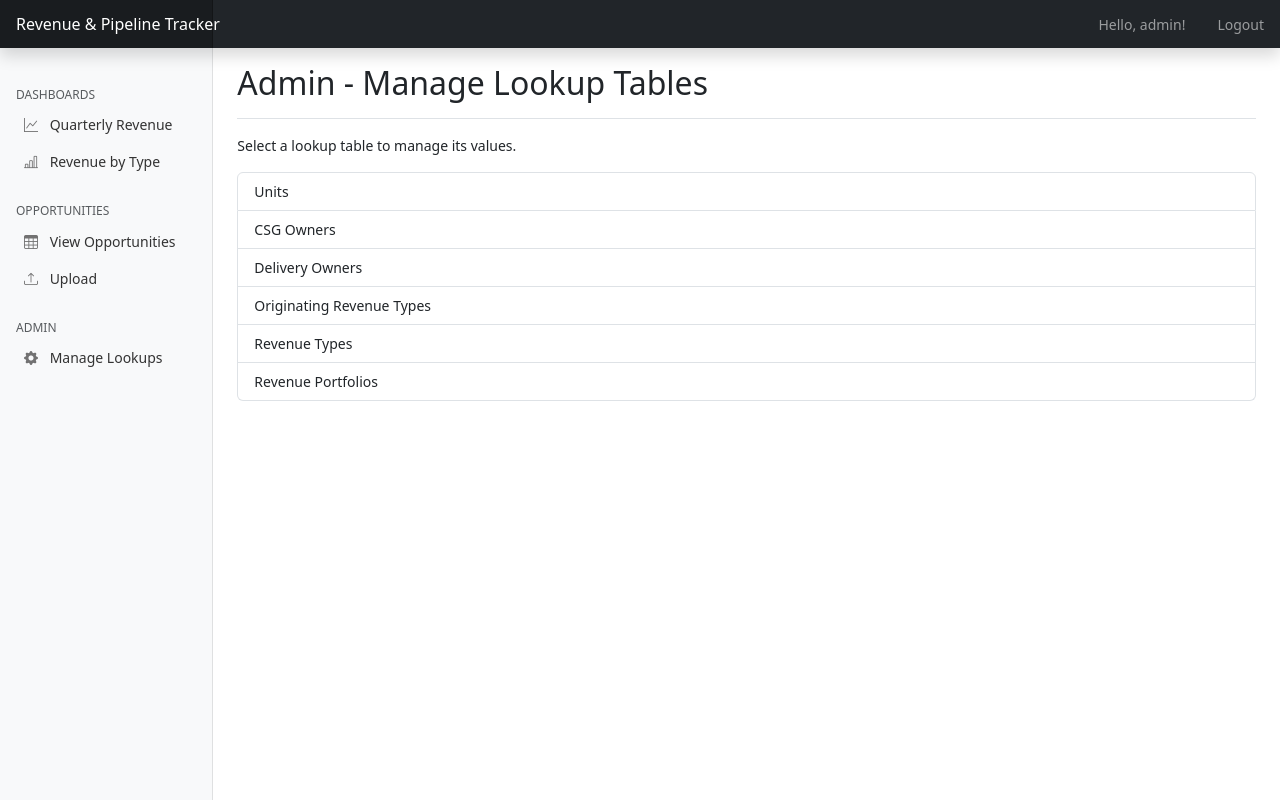
After one commit to sumeettandon/revenue-tracker, a Flask app: page /admin in a window 1280 px wide. The commit adds this page. Run offline with Flask 3, Linux system fonts and the light colour scheme; a user stored in the database is signed in.

Commit message:
Removed Hardcoding

```diff
--- a/app.py
+++ b/app.py
@@ -1,6 +1,7 @@
 import os
 import enum
 import io
+from functools import wraps
 from datetime import date
 
 import pandas as pd
@@ -34,64 +35,47 @@ db = SQLAlchemy(app)
 instance_path = os.path.join(os.path.abspath(os.path.dirname(__file__)), 'instance')
 os.makedirs(instance_path, exist_ok=True)
 
-# --- Enums for Dropdown Choices ---
-# Using enums makes the choices consistent and easy to manage.
+# --- Database Models ---
 
-class RevenuePortfolioEnum(enum.Enum):
-    TO = "T&O"
-    MDCC = "MDCC"
-    HEALTH_SOLUTIONS = "Health Solutions"
-    INFRA_OPERATIONS = "Infrastructure Operations"
-    SOLUTIONS_ENGINEERING = "Solutions Engineering"
-    DATA_ANALYTICS = "Data and Analytics"
-    PMO = "PMO"
+class RevenuePortfolio(db.Model):
+    id = db.Column(db.Integer, primary_key=True)
+    name = db.Column(db.String(100), unique=True, nullable=False)
+    def __repr__(self): return f'<RevenuePortfolio {self.name}>'
 
-class UnitEnum(enum.Enum):
-    ADM = "ADM"
-    IQE = "IQE"
-    DX = "DX"
-    ECAS = "ECAS"
-    EAIS = "EAIS"
+class Unit(db.Model):
+    id = db.Column(db.Integer, primary_key=True)
+    name = db.Column(db.String(100), unique=True, nullable=False)
+    def __repr__(self): return f'<Unit {self.name}>'
 
-class CSGOwnerEnum(enum.Enum):
-    AJAY = "Ajay"
-    JOBY = "Joby"
-    JUBY = "Juby"
-    SHALINI = "Shalini"
-    JASMEET = "Jasmeet"
-    MANISH = "Manish"
+class CSGOwner(db.Model):
+    id = db.Column(db.Integer, primary_key=True)
+    name = db.Column(db.String(100), unique=True, nullable=False)
+    def __repr__(self): return f'<CSGOwner {self.name}>'
 
-class DeliveryOwnerEnum(enum.Enum):
-    SUMEET = "Sumeet"
-    PRASHANT = "Prashant"
-    VIKAS = "Vikas"
-    MAYANK = "Mayank"
+class DeliveryOwner(db.Model):
+    id = db.Column(db.Integer, primary_key=True)
+    name = db.Column(db.String(100), unique=True, nullable=False)
+    def __repr__(self): return f'<DeliveryOwner {self.name}>'
 
-class OriginatingRevenueTypeEnum(enum.Enum):
-    A = "A-Current SoW"
-    B = "B-SoW Extension"
-    C = "C-Pipeline/RFP"
-    D = "D-New Ideas"
-    E = "E-Pitch Industry Ideas"
-    F = "F-Incubate New Ideas"
+class OriginatingRevenueType(db.Model):
+    id = db.Column(db.Integer, primary_key=True)
+    name = db.Column(db.String(100), unique=True, nullable=False)
+    def __repr__(self): return f'<OriginatingRevenueType {self.name}>'
 
-class RevenueTypeEnum(enum.Enum):
-    C = "C-Pipeline/RFP"
-    D = "D-New Ideas"
-    E = "E-Pitch Industry Ideas"
-    F = "F-Incubate New Ideas"
-
-# --- Database Model ---
+class RevenueType(db.Model):
+    id = db.Column(db.Integer, primary_key=True)
+    name = db.Column(db.String(100), unique=True, nullable=False)
+    def __repr__(self): return f'<RevenueType {self.name}>'
 
 class Opportunity(db.Model):
     id = db.Column(db.Integer, primary_key=True)
     project_name = db.Column(db.String(200), nullable=False)
-    revenue_portfolio = db.Column(db.Enum(RevenuePortfolioEnum), nullable=False)
-    unit = db.Column(db.Enum(UnitEnum), nullable=False)
-    csg_owner = db.Column(db.Enum(CSGOwnerEnum), nullable=False)
-    delivery_owner = db.Column(db.Enum(DeliveryOwnerEnum), nullable=False)
-    originating_revenue_type = db.Column(db.Enum(OriginatingRevenueTypeEnum), nullable=False)
-    revenue_type = db.Column(db.Enum(RevenueTypeEnum), nullable=False)
+    revenue_portfolio_id = db.Column(db.Integer, db.ForeignKey('revenue_portfolio.id'), nullable=False)
+    unit_id = db.Column(db.Integer, db.ForeignKey('unit.id'), nullable=False)
+    csg_owner_id = db.Column(db.Integer, db.ForeignKey('csg_owner.id'), nullable=False)
+    delivery_owner_id = db.Column(db.Integer, db.ForeignKey('delivery_owner.id'), nullable=False)
+    originating_revenue_type_id = db.Column(db.Integer, db.ForeignKey('originating_revenue_type.id'), nullable=False)
+    revenue_type_id = db.Column(db.Integer, db.ForeignKey('revenue_type.id'), nullable=False)
     conversion = db.Column(db.Integer, nullable=False) # Percentage
     ritm = db.Column(db.String(100))
     sow_number = db.Column(db.String(100))
@@ -99,6 +83,13 @@ class Opportunity(db.Model):
     end_date = db.Column(db.Date)
     revenue = db.Column(db.Float, nullable=False)
     client_director = db.Column(db.String(100))
+
+    revenue_portfolio = db.relationship('RevenuePortfolio', backref=db.backref('opportunities', lazy=True))
+    unit = db.relationship('Unit', backref=db.backref('opportunities', lazy=True))
+    csg_owner = db.relationship('CSGOwner', backref=db.backref('opportunities', lazy=True))
+    delivery_owner = db.relationship('DeliveryOwner', backref=db.backref('opportunities', lazy=True))
+    originating_revenue_type = db.relationship('OriginatingRevenueType', backref=db.backref('opportunities', lazy=True))
+    revenue_type = db.relationship('RevenueType', backref=db.backref('opportunities', lazy=True))
 
     def __repr__(self):
         return f'<Opportunity {self.project_name}>'
@@ -108,6 +99,7 @@ class User(UserMixin, db.Model):
     username = db.Column(db.String(80), unique=True, nullable=False)
     password_hash = db.Column(db.String(120), nullable=False)
     can_upload = db.Column(db.Boolean, default=False) # New field for upload permission
+    is_admin = db.Column(db.Boolean, default=False) # New field for admin permission
 
     def set_password(self, password):
         self.password_hash = generate_password_hash(password)
@@ -119,16 +111,26 @@ class User(UserMixin, db.Model):
 def load_user(user_id):
     return User.query.get(int(user_id))
 
-# --- Helper function to pass enums to all templates ---
+# --- Helper Functions ---
+
+def admin_required(f):
+    @wraps(f)
+    def decorated_function(*args, **kwargs):
+        if not current_user.is_authenticated or not current_user.is_admin:
+            flash("You must be an admin to view this page.", "danger")
+            return redirect(url_for('dashboard'))
+        return f(*args, **kwargs)
+    return decorated_function
+
 @app.context_processor
-def inject_enums():
+def inject_lookup_data():
     return {
-        'RevenuePortfolioEnum': RevenuePortfolioEnum,
-        'UnitEnum': UnitEnum,
-        'CSGOwnerEnum': CSGOwnerEnum,
-        'DeliveryOwnerEnum': DeliveryOwnerEnum,
-        'OriginatingRevenueTypeEnum': OriginatingRevenueTypeEnum,
-        'RevenueTypeEnum': RevenueTypeEnum,
+        'all_revenue_portfolios': RevenuePortfolio.query.order_by(RevenuePortfolio.name).all(),
+        'all_units': Unit.query.order_by(Unit.name).all(),
+        'all_csg_owners': CSGOwner.query.order_by(CSGOwner.name).all(),
+        'all_delivery_owners': DeliveryOwner.query.order_by(DeliveryOwner.name).all(),
+        'all_originating_revenue_types': OriginatingRevenueType.query.order_by(OriginatingRevenueType.name).all(),
+        'all_revenue_types': RevenueType.query.order_by(RevenueType.name).all(),
         'current_user': current_user # Make current_user available in all templates
     }
 
@@ -136,12 +138,12 @@ def inject_enums():
 def _populate_opportunity_from_form(opportunity, form_data):
     """Helper function to populate an Opportunity object from form data."""
     opportunity.project_name=form_data['project_name']
-    opportunity.revenue_portfolio=RevenuePortfolioEnum[form_data['revenue_portfolio']]
-    opportunity.unit=UnitEnum[form_data['unit']]
-    opportunity.csg_owner=CSGOwnerEnum[form_data['csg_owner']]
-    opportunity.delivery_owner=DeliveryOwnerEnum[form_data['delivery_owner']]
-    opportunity.originating_revenue_type=OriginatingRevenueTypeEnum[form_data['originating_revenue_type']]
-    opportunity.revenue_type=RevenueTypeEnum[form_data['revenue_type']]
+    opportunity.revenue_portfolio_id=int(form_data['revenue_portfolio'])
+    opportunity.unit_id=int(form_data['unit'])
+    opportunity.csg_owner_id=int(form_data['csg_owner'])
+    opportunity.delivery_owner_id=int(form_data['delivery_owner'])
+    opportunity.originating_revenue_type_id=int(form_data['originating_revenue_type'])
+    opportunity.revenue_type_id=int(form_data['revenue_type'])
     opportunity.conversion=int(form_data['conversion'])
     opportunity.ritm=form_data['ritm']
     opportunity.sow_number=form_data['sow_number']
@@ -192,7 +194,7 @@ def register():
             flash('Username already exists. Please choose a different one.', 'danger')
             return redirect(url_for('register'))
 
-        new_user = User(username=username, can_upload=False) # New users cannot upload by default
+        new_user = User(username=username, can_upload=False, is_admin=False) # New users are not admins
         new_user.set_password(password)
         db.session.add(new_user)
         db.session.commit()
@@ -283,49 +285,55 @@ def upload_spreadsheet():
             try:
                 df = pd.read_excel(file, engine='openpyxl')
 
-                # Define expected columns and their corresponding model attribute and type/enum
-                expected_columns = {
-                    'Opportunity/Project name': ('project_name', str),
-                    'Revenue Portfolio': ('revenue_portfolio', RevenuePortfolioEnum),
-                    'Unit': ('unit', UnitEnum),
-                    'CSG Owner': ('csg_owner', CSGOwnerEnum),
-                    'Delivery Owner': ('delivery_owner', DeliveryOwnerEnum),
-                    'Originating Revenue Type': ('originating_revenue_type', OriginatingRevenueTypeEnum),
-                    'Revenue Type': ('revenue_type', RevenueTypeEnum),
-                    'Conversion': ('conversion', int),
-                    'RITM': ('ritm', str),
-                    'SOW': ('sow_number', str),
-                    'Start Date': ('start_date', 'date'),
-                    'End Date': ('end_date', 'date'),
-                    'Revenue': ('revenue', float),
-                    'Client Director': ('client_director', str)
+                # Pre-load lookup data to convert names to IDs
+                lookups = {
+                    'revenue_portfolio_id': {p.name: p.id for p in RevenuePortfolio.query.all()},
+                    'unit_id': {u.name: u.id for u in Unit.query.all()},
+                    'csg_owner_id': {o.name: o.id for o in CSGOwner.query.all()},
+                    'delivery_owner_id': {o.name: o.id for o in DeliveryOwner.query.all()},
+                    'originating_revenue_type_id': {o.name: o.id for o in OriginatingRevenueType.query.all()},
+                    'revenue_type_id': {o.name: o.id for o in RevenueType.query.all()},
+                }
+
+                column_map = {
+                    'Opportunity/Project name': 'project_name',
+                    'Revenue Portfolio': 'revenue_portfolio_id',
+                    'Unit': 'unit_id',
+                    'CSG Owner': 'csg_owner_id',
+                    'Delivery Owner': 'delivery_owner_id',
+                    'Originating Revenue Type': 'originating_revenue_type_id',
+                    'Revenue Type': 'revenue_type_id',
+                    'Conversion': 'conversion',
+                    'RITM': 'ritm',
+                    'SOW': 'sow_number',
+                    'Start Date': 'start_date',
+                    'End Date': 'end_date',
+                    'Revenue': 'revenue',
+                    'Client Director': 'client_director',
                 }
 
                 # Validate that all expected columns are present
-                if not all(col in df.columns for col in expected_columns.keys()):
-                    missing = set(expected_columns.keys()) - set(df.columns)
+                if not all(col in df.columns for col in column_map.keys()):
+                    missing = set(column_map.keys()) - set(df.columns)
                     flash(f'Spreadsheet is missing the following columns: {", ".join(missing)}', 'danger')
                     return redirect(request.url)
 
                 # Process each row in the DataFrame
                 for index, row in df.iterrows():
                     opp_data = {}
-                    for col_name, (attr_name, attr_type) in expected_columns.items():
+                    for col_name, attr_name in column_map.items():
                         value = row.get(col_name)
                         if pd.isna(value):
                             opp_data[attr_name] = None
-                            continue
-
-                        if isinstance(attr_type, type) and issubclass(attr_type, enum.Enum):
-                            # Find enum member by its value (e.g., "T&O")
-                            enum_member = next((e for e in attr_type if e.value == value), None)
-                            if enum_member is None:
+                        elif attr_name in lookups:
+                            lookup_id = lookups[attr_name].get(str(value))
+                            if lookup_id is None:
                                 raise ValueError(f'Invalid value "{value}" for column "{col_name}" on row {index + 2}')
-                            opp_data[attr_name] = enum_member
-                        elif attr_type == 'date':
-                            opp_data[attr_name] = pd.to_datetime(value).date()
+                            opp_data[attr_name] = lookup_id
+                        elif attr_name in ['start_date', 'end_date']:
+                            opp_data[attr_name] = pd.to_datetime(value).date() if value else None
                         else:
-                            opp_data[attr_name] = attr_type(value)
+                            opp_data[attr_name] = value
 
                     new_opp = Opportunity(**opp_data)
                     db.session.add(new_opp)
@@ -347,11 +355,34 @@ def download_spreadsheet():
     query = db.session.query(Opportunity).statement
     df = pd.read_sql(query, db.engine)
 
-    # Convert enum objects to their string values for cleaner Excel output.
-    for col in df.columns:
-        # Check if the column's dtype is 'object' and its non-null values are enums.
-        if df[col].dtype == 'object' and df[col].notna().any() and isinstance(df[col].dropna().iloc[0], enum.Enum):
-            df[col] = df[col].apply(lambda x: x.value if x else None)
+    # Create lookup dictionaries for mapping IDs to names
+    lookups = {
+        'revenue_portfolio_id': {p.id: p.name for p in RevenuePortfolio.query.all()},
+        'unit_id': {u.id: u.name for u in Unit.query.all()},
+        'csg_owner_id': {o.id: o.name for o in CSGOwner.query.all()},
+        'delivery_owner_id': {o.id: o.name for o in DeliveryOwner.query.all()},
+        'originating_revenue_type_id': {o.name: o.id for o in OriginatingRevenueType.query.all()},
+        'revenue_type_id': {o.name: o.id for o in RevenueType.query.all()},
+    }
+
+    # Map foreign key IDs to their string names
+    df['Revenue Portfolio'] = df['revenue_portfolio_id'].map(lookups['revenue_portfolio_id'])
+    df['Unit'] = df['unit_id'].map(lookups['unit_id'])
+    df['CSG Owner'] = df['csg_owner_id'].map(lookups['csg_owner_id'])
+    df['Delivery Owner'] = df['delivery_owner_id'].map(lookups['delivery_owner_id'])
+    df['Originating Revenue Type'] = df['originating_revenue_type_id'].map(lookups['originating_revenue_type_id'])
+    df['Revenue Type'] = df['revenue_type_id'].map(lookups['revenue_type_id'])
+
+    # Select and rename columns for the final Excel file
+    df = df.rename(columns={
+        'project_name': 'Opportunity/Project name',
+        'sow_number': 'SOW',
+        'start_date': 'Start Date',
+        'end_date': 'End Date',
+        'client_director': 'Client Director'
+    })
+    output_columns = ['Opportunity/Project name', 'Revenue Portfolio', 'Unit', 'CSG Owner', 'Delivery Owner', 'Originating Revenue Type', 'Revenue Type', 'conversion', 'ritm', 'SOW', 'Start Date', 'End Date', 'revenue', 'Client Director']
+    df = df[output_columns]
 
     output = io.BytesIO()
     # Use XlsxWriter to create a more professional-looking Excel file
@@ -378,18 +409,18 @@ def download_spreadsheet():
 @login_required
 def revenue_by_unit_quarter():
     """API endpoint to get data for the 'Quarterly Revenue Projection' chart."""
-    results = db.session.query(
-        Opportunity.unit,
+    results = (db.session.query(
+        Unit.name.label('unit_name'),
         extract('year', Opportunity.start_date).label('year'),
         extract('quarter', Opportunity.start_date).label('quarter'),
         func.sum(Opportunity.revenue * (Opportunity.conversion / 100.0)).label('projected_revenue')
-    ).filter(
+    ).join(Unit).filter(
         Opportunity.start_date.isnot(None)
     ).group_by(
-        Opportunity.unit, 'year', 'quarter'
+        'unit_name', 'year', 'quarter'
     ).order_by(
-        'year', 'quarter', Opportunity.unit
-    ).all()
+        'year', 'quarter', 'unit_name'
+    )).all()
 
     # Process data into a format Chart.js can easily use
     data = {}
@@ -397,21 +428,140 @@ def revenue_by_unit_quarter():
         quarter_label = f"{int(row.year)} Q{int(row.quarter)}"
         if quarter_label not in data:
             data[quarter_label] = {}
-        data[quarter_label][row.unit.value] = row.projected_revenue
+        data[quarter_label][row.unit_name] = row.projected_revenue
 
     labels = sorted(data.keys())
-    units = sorted(list(UnitEnum), key=lambda e: e.value)
-    unit_labels = [u.value for u in units]
+    units = [u.name for u in Unit.query.order_by(Unit.name).all()]
     datasets = []
 
-    for unit in units:
+    for unit_name in units:
         dataset = {
-            'label': unit.value,
-            'data': [data[label].get(unit.value, 0) for label in labels]
+            'label': unit_name,
+            'data': [data[label].get(unit_name, 0) for label in labels]
         }
         datasets.append(dataset)
 
     return jsonify({'labels': labels, 'datasets': datasets})
+
+@app.route('/api/revenue-by-originating-type')
+@login_required
+def revenue_by_originating_type():
+    """API endpoint for revenue by originating revenue type, grouped by unit."""
+    results = (db.session.query(
+        Unit.name.label('unit_name'),
+        OriginatingRevenueType.name.label('origin_type_name'),
+        func.sum(Opportunity.revenue * (Opportunity.conversion / 100.0)).label('projected_revenue')
+    ).join(Unit).join(OriginatingRevenueType).group_by(
+        'unit_name',
+        'origin_type_name'
+    ).order_by(
+        'unit_name',
+        'origin_type_name'
+    )).all()
+
+    # Process data for Chart.js
+    data = {}
+    for row in results:
+        origin_type_label = row.origin_type_name
+        if origin_type_label not in data:
+            data[origin_type_label] = {}
+        data[origin_type_label][row.unit_name] = row.projected_revenue
+
+    labels = [e.name for e in OriginatingRevenueType.query.order_by(OriginatingRevenueType.name).all()]
+    units = [u.name for u in Unit.query.order_by(Unit.name).all()]
+    datasets = []
+
+    for unit_name in units:
+        dataset = {
+            'label': unit_name,
+            'data': [data.get(label, {}).get(unit_name, 0) for label in labels],
+        }
+        datasets.append(dataset)
+
+    return jsonify({'labels': labels, 'datasets': datasets})
+
+# --- Admin Routes ---
+
+LOOKUP_MODELS = {
+    'unit': {'class': Unit, 'title': 'Units'},
+    'csg_owner': {'class': CSGOwner, 'title': 'CSG Owners'},
+    'delivery_owner': {'class': DeliveryOwner, 'title': 'Delivery Owners'},
+    'originating_revenue_type': {'class': OriginatingRevenueType, 'title': 'Originating Revenue Types'},
+    'revenue_type': {'class': RevenueType, 'title': 'Revenue Types'},
+    'revenue_portfolio': {'class': RevenuePortfolio, 'title': 'Revenue Portfolios'}
+}
+
+@app.route('/admin')
+@admin_required
+def admin_index():
+    return render_template('admin/index.html', models=LOOKUP_MODELS)
+
+@app.route('/admin/manage/<model_name>')
+@admin_required
+def manage_lookup_table(model_name):
+    if model_name not in LOOKUP_MODELS:
+        flash(f"Invalid model type: {model_name}", "danger")
+        return redirect(url_for('admin_index'))
+
+    model_info = LOOKUP_MODELS[model_name]
+    ModelClass = model_info['class']
+    items = ModelClass.query.order_by(ModelClass.name).all()
+    return render_template('admin/list_generic.html',
+                           items=items,
+                           title=model_info['title'],
+                           model_name=model_name)
+
+@app.route('/admin/manage/<model_name>/add', methods=['GET', 'POST'])
+@admin_required
+def add_lookup_item(model_name):
+    if model_name not in LOOKUP_MODELS:
+        return redirect(url_for('admin_index'))
+
+    model_info = LOOKUP_MODELS[model_name]
+    ModelClass = model_info['class']
+
+    if request.method == 'POST':
+        name = request.form['name']
+        if not name:
+            flash('Name cannot be empty.', 'danger')
+        elif ModelClass.query.filter_by(name=name).first():
+            flash(f'An item with the name "{name}" already exists.', 'danger')
+        else:
+            new_item = ModelClass(name=name)
+            db.session.add(new_item)
+            db.session.commit()
+            flash(f'Successfully added "{name}".', 'success')
+            return redirect(url_for('manage_lookup_table', model_name=model_name))
+
+    return render_template('admin/form_generic.html', title=f"Add New {model_info['title'][:-1]}", item=None, model_name=model_name)
+
+@app.route('/admin/manage/<model_name>/edit/<int:id>', methods=['GET', 'POST'])
+@admin_required
+def edit_lookup_item(model_name, id):
+    if model_name not in LOOKUP_MODELS: return redirect(url_for('admin_index'))
+    ModelClass = LOOKUP_MODELS[model_name]['class']
+    item = db.get_or_404(ModelClass, id)
+
+    if request.method == 'POST':
+        item.name = request.form['name']
+        db.session.commit()
+        flash(f'Successfully updated item.', 'success')
+        return redirect(url_for('manage_lookup_table', model_name=model_name))
+
+    return render_template('admin/form_generic.html', title=f"Edit {LOOKUP_MODELS[model_name]['title'][:-1]}", item=item, model_name=model_name)
+
+@app.route('/admin/manage/<model_name>/delete/<int:id>', methods=['POST'])
+@admin_required
+def delete_lookup_item(model_name, id):
+    if model_name not in LOOKUP_MODELS: return redirect(url_for('admin_index'))
+    ModelClass = LOOKUP_MODELS[model_name]['class']
+    item = db.get_or_404(ModelClass, id)
+    db.session.delete(item)
+    db.session.commit()
+    flash(f'Successfully deleted item.', 'success')
+    return redirect(url_for('manage_lookup_table', model_name=model_name))
+
+# --- CLI Commands ---
 
 @app.cli.command("init-db")
 def init_db_command():
@@ -419,6 +569,37 @@ def init_db_command():
     db.create_all()
     click.echo("Initialized the database.")
 
+@app.cli.command("seed-db")
+def seed_db_command():
+    """Seeds the database with initial lookup data."""
+    lookups = {
+        RevenuePortfolio: ["T&O", "MDCC", "Health Solutions", "Infrastructure Operations", "Solutions Engineering", "Data and Analytics", "PMO"],
+        Unit: ["ADM", "IQE", "DX", "ECAS", "EAIS"],
+        CSGOwner: ["Ajay", "Joby", "Juby", "Shalini", "Jasmeet", "Manish"],
+        DeliveryOwner: ["Sumeet", "Prashant", "Vikas", "Mayank"],
+        OriginatingRevenueType: ["A-Current SoW", "B-SoW Extension", "C-Pipeline/RFP", "D-New Ideas", "E-Pitch Industry Ideas", "F-Incubate New Ideas"],
+        RevenueType: ["C-Pipeline/RFP", "D-New Ideas", "E-Pitch Industry Ideas", "F-Incubate New Ideas"]
+    }
+
+    for model, values in lookups.items():
+        for value in values:
+            if not model.query.filter_by(name=value).first():
+                db.session.add(model(name=value))
+
+    db.session.commit()
+    click.echo("Seeded the database with lookup data.")
+
+@app.cli.command("grant-admin")
+@click.argument('username')
+def grant_admin(username):
+    """Grants admin privileges to a user."""
+    user = User.query.filter_by(username=username).first()
+    if user:
+        user.is_admin = True
+        db.session.commit()
+        click.echo(f"User '{username}' has been granted admin privileges.")
+    else:
+        click.echo(f"User '{username}' not found.")
 
 if __name__ == '__main__':
     with app.app_context():
--- /dev/null
+++ b/templates/admin/index.html
@@ -0,0 +1,19 @@
+{% extends 'base.html' %}
+
+{% block title %}Admin Dashboard{% endblock %}
+
+{% block content %}
+<div class="d-flex justify-content-between flex-wrap flex-md-nowrap align-items-center pt-3 pb-2 mb-3 border-bottom">
+    <h1 class="h2">Admin - Manage Lookup Tables</h1>
+</div>
+
+<p>Select a lookup table to manage its values.</p>
+
+<div class="list-group">
+    {% for model_name, model_info in models.items() %}
+    <a href="{{ url_for('manage_lookup_table', model_name=model_name) }}" class="list-group-item list-group-item-action">
+        {{ model_info.title }}
+    </a>
+    {% endfor %}
+</div>
+{% endblock %}
--- a/templates/base.html
+++ b/templates/base.html
@@ -135,6 +135,18 @@
                     </a>
                 </li>
             </ul>
+            {% if current_user.is_admin %}
+            <h6 class="sidebar-heading d-flex justify-content-between align-items-center px-3 mt-4 mb-1 text-muted text-uppercase">
+              <span>Admin</span>
+            </h6>
+            <ul class="nav flex-column ms-2">
+                <li class="nav-item">
+                    <a class="nav-link" href="{{ url_for('admin_index') }}">
+                        <i class="bi bi-gear-fill"></i> Manage Lookups
+                    </a>
+                </li>
+            </ul>
+            {% endif %}
           </div>
         </nav>
         {% endif %}
--- a/templates/index.html
+++ b/templates/index.html
@@ -32,13 +32,13 @@
             {% for opp in opportunities %}
             <tr>
                 <td>{{ opp.project_name }}</td>
-                <td>{{ opp.unit.value }}</td>
-                <td>{{ opp.revenue_portfolio.value }}</td>
+                <td>{{ opp.unit.name }}</td>
+                <td>{{ opp.revenue_portfolio.name }}</td>
                 <td>${{ "{:,.2f}".format(opp.revenue) }}</td>
                 <td>{{ opp.conversion }}%</td>
                 <td>{{ opp.start_date.strftime('%Y-%m-%d') if opp.start_date else 'N/A' }}</td>
                 <td>{{ opp.end_date.strftime('%Y-%m-%d') if opp.end_date else 'N/A' }}</td>
-                <td>{{ opp.csg_owner.value }}</td>
+                <td>{{ opp.csg_owner.name }}</td>
                 <td>
                     {% if current_user.is_authenticated %}
                         <a href="{{ url_for('edit_opportunity', id=opp.id) }}" class="btn btn-sm btn-outline-info">Edit</a>
```
Also changed, not shown: templates/admin/form_generic.html (added, +19 -0 lines), templates/admin/list_generic.html (added, +36 -0 lines), templates/form.html (+12 -12 lines), form_generic.html (added), index.html (added), instance/tracker.db, list_generic.html (added).
